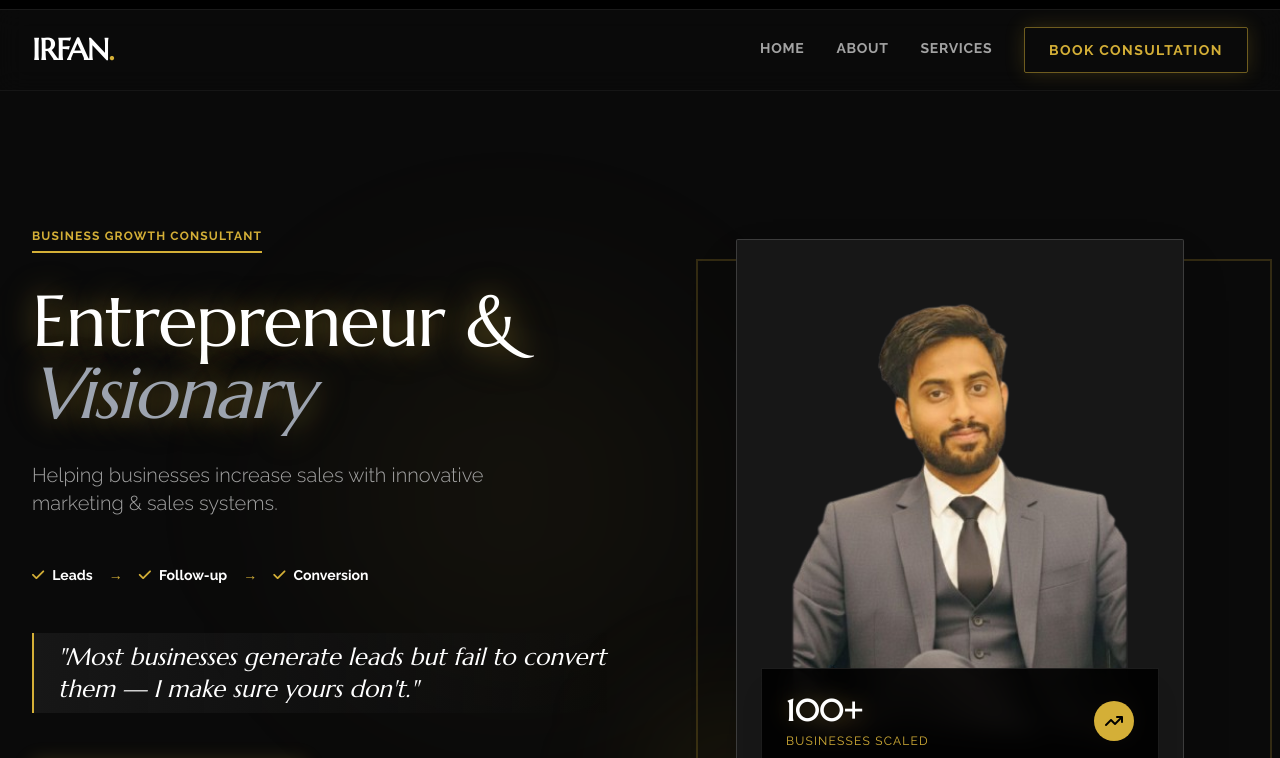
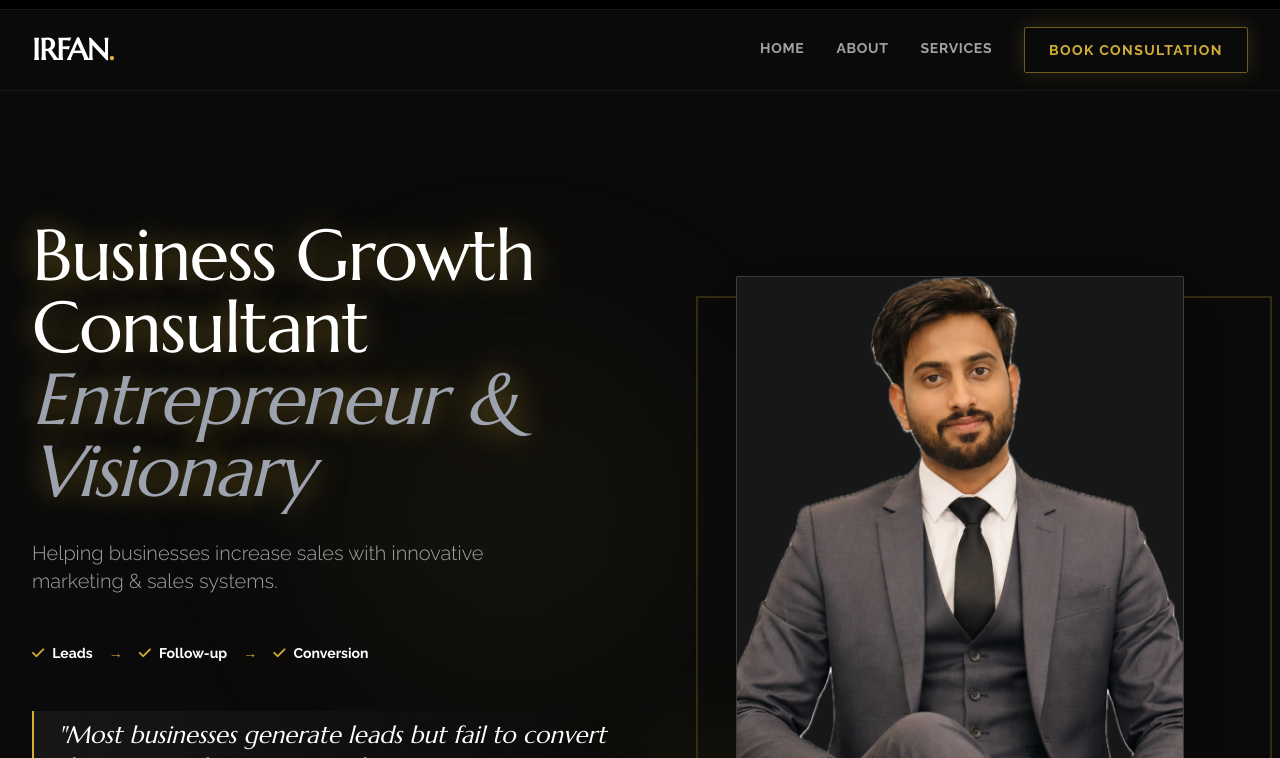
Before and after one commit to irshad9747/irfan_portfolio, a plain HTML site: page index.html in a window 1280 px wide. Shown: the part 35-793 px from the top of the page. Drawn offline with nearby package versions, Linux system fonts and the light colour scheme.

Commit message:
Add files via upload

```diff
--- a/index.html
+++ b/index.html
@@ -474,13 +474,8 @@
             <div class="grid lg:grid-cols-2 gap-8 sm:gap-12 lg:gap-16 items-center">
                 <!-- Text Content -->
                 <div class="space-y-6 sm:space-y-8 animate-fade-in-up order-2 lg:order-1 reveal">
-                    <div class="inline-block border-b-2 border-accent pb-1">
-                         <span class="text-accent font-bold uppercase tracking-widest text-xs">Business Growth Consultant</span>
-                    </div>
-
                     <h1 class="font-heading text-3xl sm:text-4xl md:text-5xl lg:text-6xl xl:text-7xl font-normal leading-tight text-white text-glow-strong">
-                        Entrepreneur & <br>
-                        <span class="italic text-gray-400">Visionary</span>
+                        Business Growth Consultant <span class="italic text-gray-400">Entrepreneur & Visionary</span>
                     </h1>
 
                     <p class="text-base sm:text-lg lg:text-xl text-txt-sub max-w-lg leading-relaxed font-light">
@@ -517,22 +512,22 @@
                 <div class="order-1 lg:order-2 relative lg:h-[600px] flex items-center justify-center mb-8 sm:mb-0 reveal animate-slide-in-right">
                     <div class="relative w-full max-w-sm sm:max-w-md mx-auto aspect-[4/5] bg-surface2 rounded-sm overflow-hidden border border-white/10 shadow-2xl group hover:border-accent/50 transition-all duration-500">
                         <!-- Placeholder Content -->
-                        <div class="absolute inset-0 flex flex-col items-center justify-center text-gray-600 bg-surface overflow-hidden">
-                            <img src="portrait.png" alt="Irfan - Business Growth Consultant" fetchpriority="high" decoding="async" class="group-hover:scale-105 transition-transform duration-700">
+                        <div class="absolute inset-0 text-gray-600 bg-surface overflow-hidden">
+                            <img src="image.png" alt="Irfan - Business Growth Consultant" fetchpriority="high" decoding="async" class="w-full h-full object-cover object-center group-hover:scale-105 transition-transform duration-700">
                         </div>
 
                         <!-- Floating Card Decoration -->
-                        <div class="absolute bottom-3 left-3 right-3 sm:bottom-6 sm:left-6 sm:right-6 bg-black/90 backdrop-blur-md p-4 sm:p-6 border border-white/10 shadow-xl hover:border-accent/50 transition-all duration-300 group-hover:scale-105">
+                        <!-- <div class="absolute bottom-3 left-3 right-3 sm:bottom-6 sm:left-6 sm:right-6 bg-black/90 backdrop-blur-md p-4 sm:p-6 border border-white/10 shadow-xl hover:border-accent/50 transition-all duration-300 group-hover:scale-105">
                             <div class="flex items-center justify-between">
                                 <div>
-                                    <p class="font-heading text-2xl sm:text-3xl font-bold text-white text-glow">100+</p>
-                                    <p class="text-xs uppercase tracking-widest text-accent mt-1">Businesses Scaled</p>
+                                    <p class="font-heading text-2xl sm:text-3xl font-bold text-white text-glow">4+ Years</p>
+                                    <p class="text-xs uppercase tracking-widest text-accent mt-1">of Experience</p>
                                 </div>
                                 <div class="h-8 w-8 sm:h-10 sm:w-10 rounded-full bg-accent flex items-center justify-center text-black group-hover:rotate-12 transition-transform duration-300" aria-hidden="true">
                                     <i class="fas fa-arrow-trend-up text-sm sm:text-base"></i>
                                 </div>
                             </div>
-                        </div>
+                        </div> -->
                     </div>
 
                     <!-- Decorative Frame -->
@@ -556,16 +551,7 @@
                              <img src="Untitled-design-2-2.webp" alt="Irfan's workspace showing business growth systems and automation tools" loading="lazy" decoding="async" class="object-cover w-full h-full">
                         </div>
 
-                        <!-- Location Badge -->
-                        <div class="absolute -bottom-4 -left-4 sm:-bottom-6 sm:-left-6 bg-black p-4 sm:p-6 shadow-2xl border border-white/10 flex items-center space-x-3 sm:space-x-4">
-                            <div class="text-accent" aria-hidden="true">
-                                <i class="fas fa-map-marker-alt text-xl sm:text-2xl"></i>
-                            </div>
-                            <div>
-                                <p class="text-xs text-gray-500 font-bold uppercase tracking-widest">Based In</p>
-                                <address class="text-base sm:text-lg font-heading font-bold text-white not-italic">Calicut, India</address>
-                            </div>
-                        </div>
+
                     </div>
                 </div>
 
```
Also changed, not shown: image.png (added).
